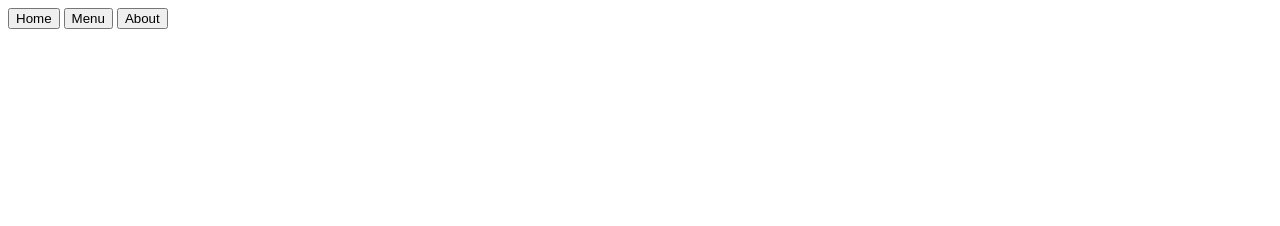
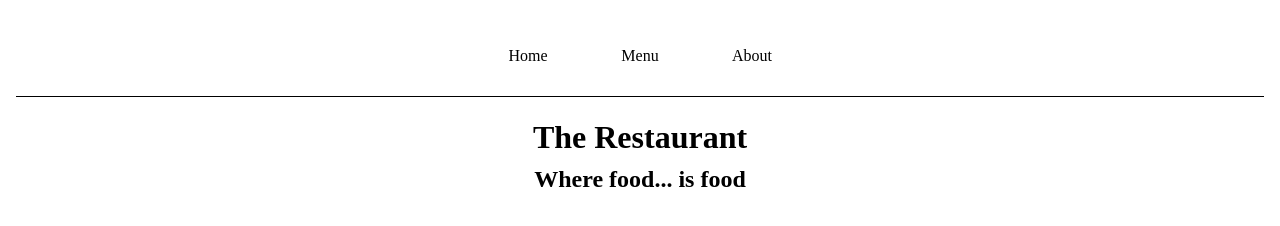
Before and after one commit to elliottfeltham/odin-restaurant-page, a website built with webpack: page src/template.html in a window 1280 px wide. Built offline with nearby package versions, Linux system fonts and the light colour scheme.

Commit message:
Add a stylesheet

```diff
--- a/src/index.js
+++ b/src/index.js
@@ -1 +1,2 @@
 console.log("Test");
+import "./style.css";
--- /dev/null
+++ b/src/style.css
@@ -0,0 +1,93 @@
+/* Reset */
+
+*,
+*::before,
+*::after {
+	box-sizing: border-box;
+}
+
+* {
+	margin: 0;
+}
+
+html,
+body {
+	height: 100%;
+}
+
+body {
+	line-height: 1.5;
+}
+
+img,
+picture,
+video,
+canvas,
+svg {
+	display: block;
+	max-width: 100%;
+}
+
+input,
+button,
+textarea,
+select {
+	font: inherit;
+}
+
+button {
+	all: unset;
+}
+
+p,
+h1,
+h2,
+h3,
+h4,
+h5,
+h6 {
+	overflow-wrap: break-word;
+}
+
+p {
+	text-wrap: wrap;
+}
+
+h1,
+h2,
+h3,
+h4,
+h5,
+h6 {
+	text-wrap: balance;
+}
+
+/* Layout Styles */
+
+nav {
+	display: flex;
+	justify-content: center;
+	margin: 1rem;
+	border-bottom: 1px solid black;
+}
+
+#content {
+	display: flex;
+	flex-direction: column;
+
+	align-items: center;
+}
+
+button {
+	margin: 1rem;
+}
+/* Content Styles */
+
+button {
+	height: 2rem;
+	width: 4rem;
+	text-align: center;
+	padding: 0.5rem;
+}
+
+/* Media Queries */
--- a/src/template.html
+++ b/src/template.html
@@ -16,6 +16,8 @@
         </nav>
     </header>
     <div id="content">
+        <h1>The Restaurant</h1>
+        <h2>Where food... is food</h2>
 
     </div>
 </body>
```
